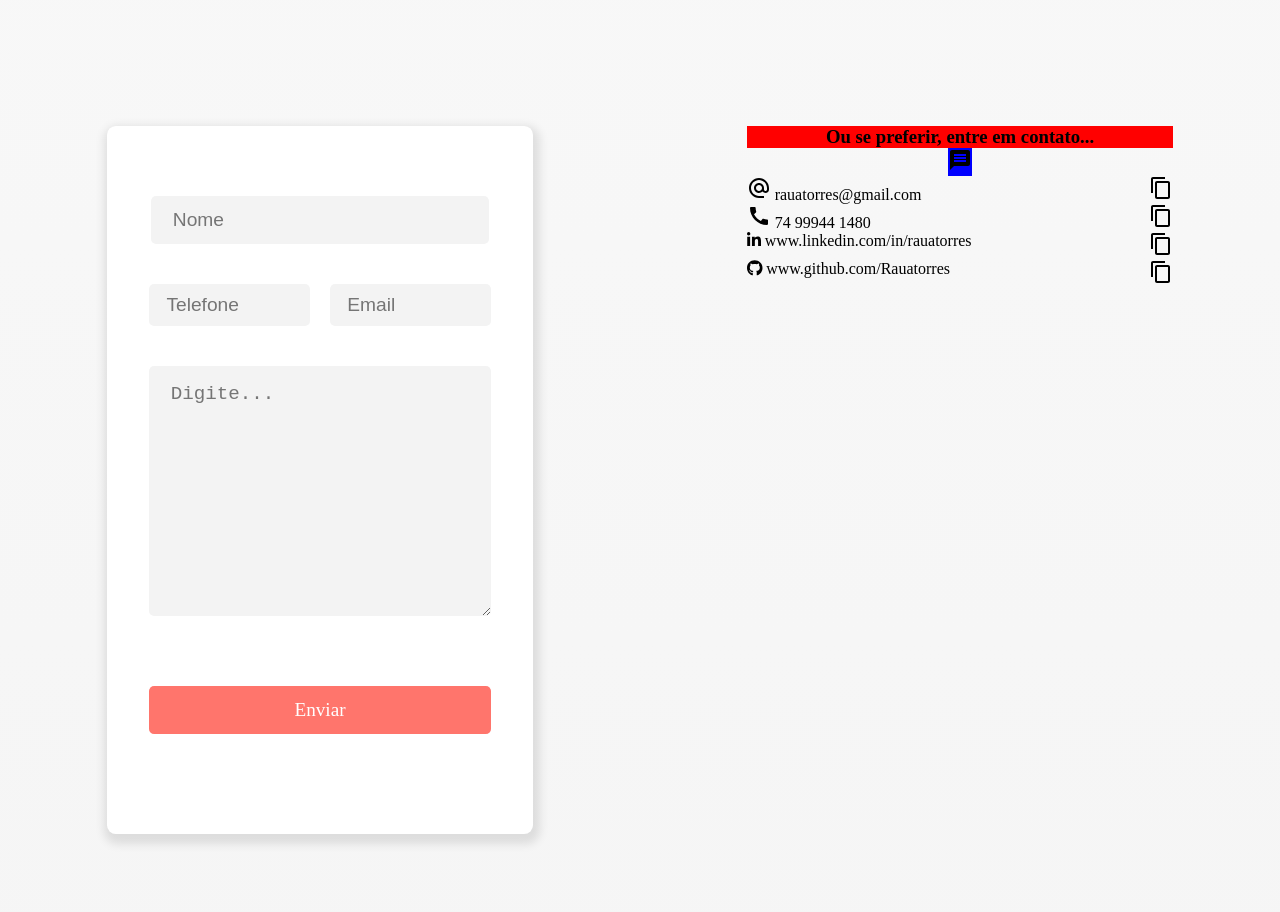
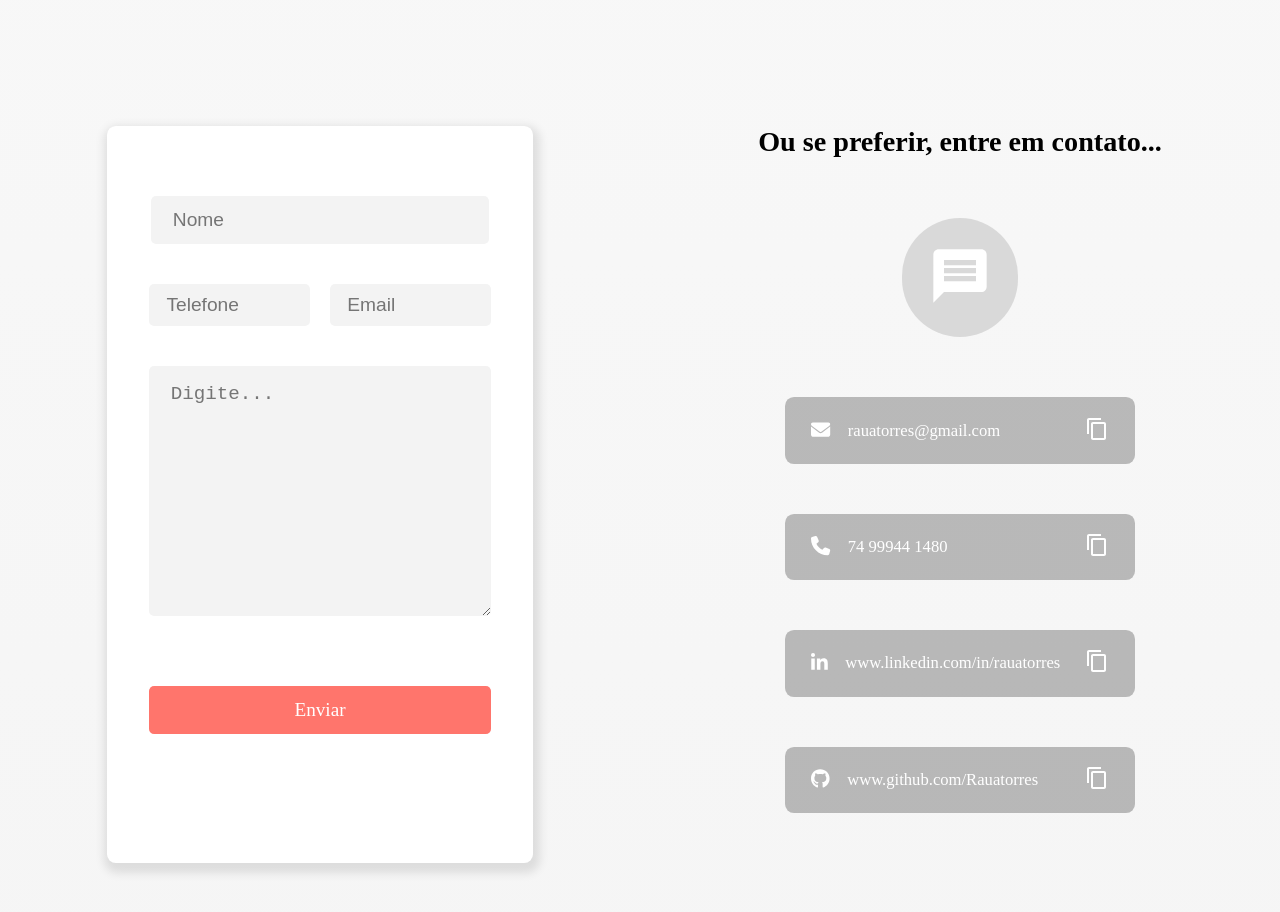
Before and after one commit to Rauatorres/meu-site, a React (Create React App) app: page / in a window 1280 px wide. Shown: the part 6800-7712 px from the top of the page. Built offline with nearby package versions, Linux system fonts and the light colour scheme.

Commit message:
finalizando visual inicial da parte de contatos

```diff
--- a/package.json
+++ b/package.json
@@ -7,6 +7,8 @@
     "@emotion/styled": "^11.11.0",
     "@fortawesome/fontawesome-svg-core": "^6.5.2",
     "@fortawesome/free-brands-svg-icons": "^6.5.2",
+    "@fortawesome/free-regular-svg-icons": "^6.5.2",
+    "@fortawesome/free-solid-svg-icons": "^6.5.2",
     "@fortawesome/react-fontawesome": "^0.2.0",
     "@mui/icons-material": "^5.15.14",
     "@mui/material": "^5.15.14",
--- a/src/components/contato/conteudo/AreaInformacoes.jsx
+++ b/src/components/contato/conteudo/AreaInformacoes.jsx
@@ -6,6 +6,7 @@ import MessageIcon from '@mui/icons-material/Message';
 import AlternateEmailIcon from '@mui/icons-material/AlternateEmail';
 import CallIcon from '@mui/icons-material/Call';
 import { FontAwesomeIcon } from '@fortawesome/react-fontawesome'
+import { faEnvelope, faPhone } from '@fortawesome/free-solid-svg-icons'
 import { faLinkedinIn, faGithub } from '@fortawesome/free-brands-svg-icons'
 
 export default props=>
@@ -14,11 +15,11 @@ export default props=>
     <div className='ContatoInformacoesIconeBox'><MessageIcon className='ContatoInformacoesIcone'/></div>
     <div>
         <Informacao
-            icone={<AlternateEmailIcon/>}
+            icone={<FontAwesomeIcon icon={faEnvelope}/>}
             texto="rauatorres@gmail.com"
         />
         <Informacao
-            icone={<CallIcon/>}
+            icone={<FontAwesomeIcon icon={faPhone}/>}
             texto="74 99944 1480"
         />
         <Informacao
--- a/src/components/contato/conteudo/components/Informacao.jsx
+++ b/src/components/contato/conteudo/components/Informacao.jsx
@@ -4,6 +4,11 @@ import ContentCopyIcon from '@mui/icons-material/ContentCopy';
 
 export default props=>
 <div className='ContatoInformacao'>
-    <div><span>{props.icone}</span> <span>{props.texto}</span></div>
-    <div onClick={()=>{navigator.clipboard.writeText(props.texto)}}><ContentCopyIcon/></div>
+    <div className='ContatoInformacaoIconTextoBox'>
+        <span className='ContatoInformacaoIcone'>{props.icone}</span>
+        <span className='ContatoInformacaoTexto'>{props.texto}</span>
+    </div>
+    <div className='ContatoInformacaoBotaoCopiarBox' onClick={()=>{navigator.clipboard.writeText(props.texto)}}>
+        <ContentCopyIcon/>
+    </div>
 </div>
--- a/src/components/contato/css/Contato.css
+++ b/src/components/contato/css/Contato.css
@@ -106,15 +106,46 @@
     grid-column: 7/span 4;
 }
 .ContatoInformacoesTexto{
-    background-color: red;
+    /* background-color: red; */
     text-align: center;
+    font-size: 2.2vw;
 }
 .ContatoInformacoesIconeBox{
-    background-color: blue;
+    background-color: #D9D9D9;
     width: fit-content;
-    margin: auto;
+    margin: 60px auto;
+    padding: 2vw;
+    border-radius: 10vw;
+}
+.ContatoInformacoesIcone{
+    font-size: 5vw !important;
+    color: white;
 }
 .ContatoInformacao{
     display: flex;
     justify-content: space-between;
+    align-items: center;
+    background-color: rgba(0, 0, 0, 0.25);
+    color: white;
+    margin: 50px auto;
+    width: 70%;
+    padding: 1.5vw 2vw;
+    border-radius: 0.7vw;
 }
+.ContatoInformacaoIconTextoBox{
+    display: flex;
+    align-items: center;
+    /* background-color: red; */
+}
+.ContatoInformacaoIcone{
+    font-size: 1.5vw;
+    /* background-color: chocolate; */
+}
+.ContatoInformacaoTexto{
+    /* background-color: aqua; */
+    font-size: 1.3vw;
+    margin-left: 1.4vw;
+}
+.ContatoInformacaoBotaoCopiarBox{
+    cursor: pointer;
+}
```
Also changed, not shown: 1 other file (tests, documents, lock files or other folders).
